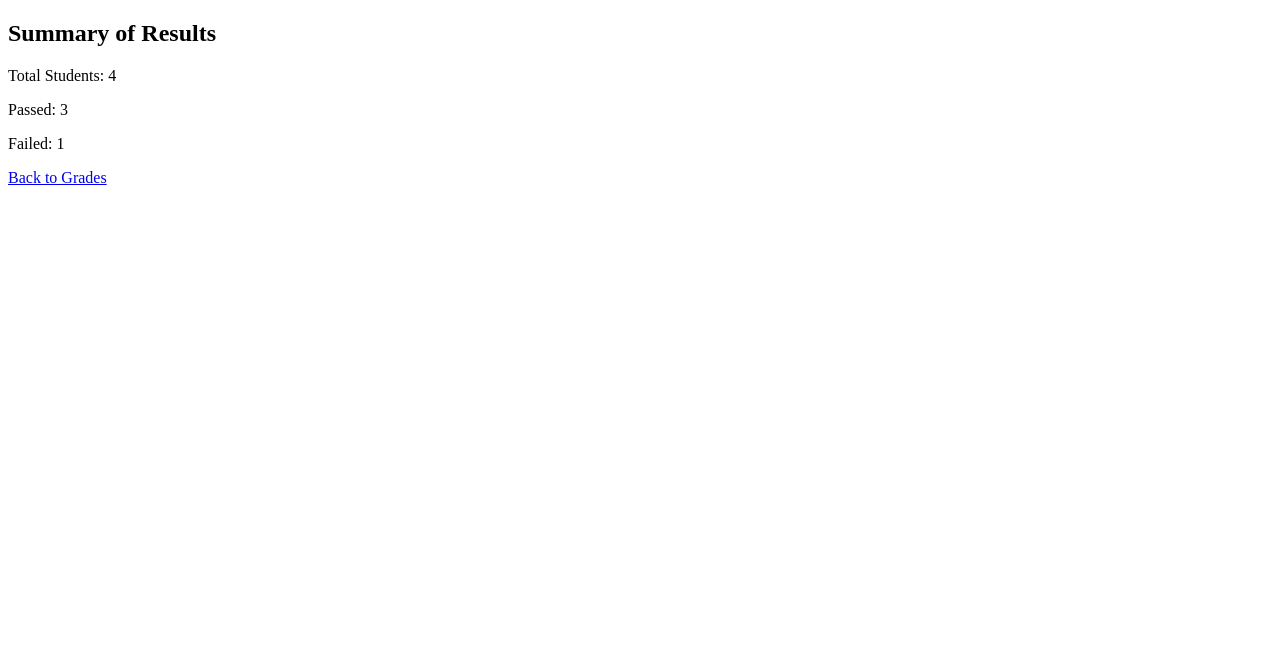
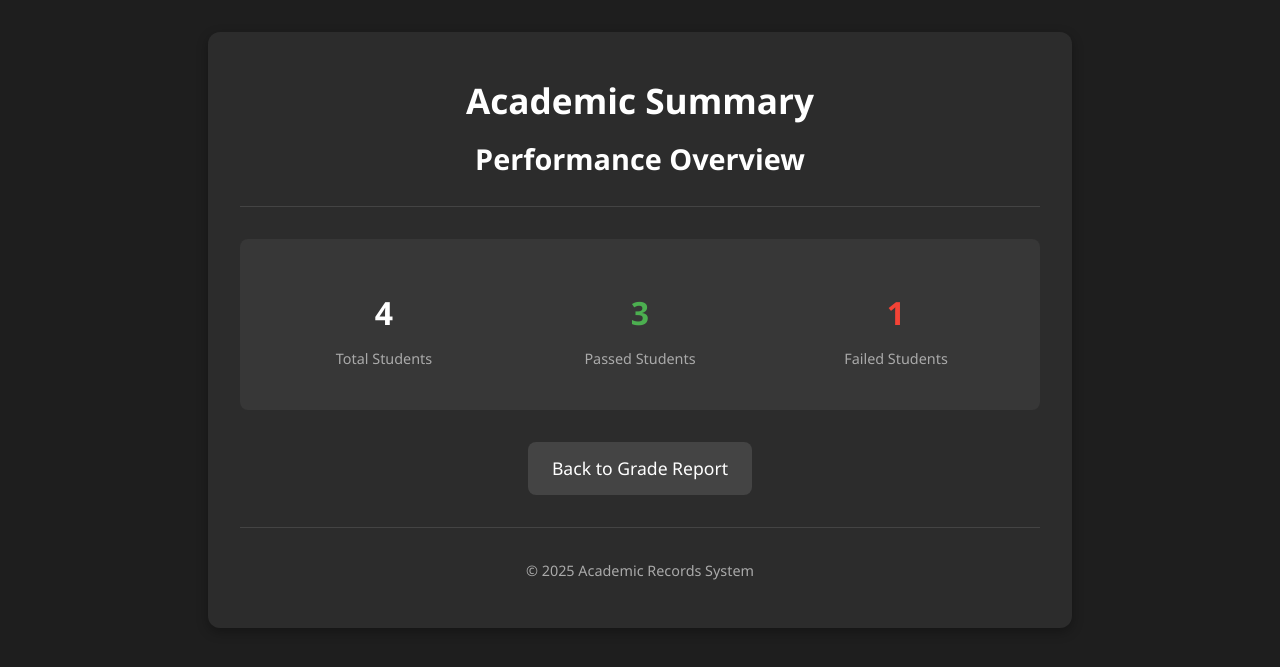
Before and after one commit to zyx-0314/AD-Task-23, a PHP site: page /page/index.php in a window 1280 px wide. Shown: the top 667 px of the page. Run offline with PHP 8.4, Linux system fonts and the light colour scheme.

Commit message:
refactor(index.php) added design for page 2

```diff
--- a/page/index.php
+++ b/page/index.php
@@ -1,21 +1,147 @@
-<!-- summary.php -->
 <!DOCTYPE html>
-<html>
+<html lang="en">
 <head>
-    <title>Summary</title>
+    <meta charset="UTF-8">
+    <meta name="viewport" content="width=device-width, initial-scale=1.0">
+    <title>Academic Summary Report</title>
+    <style>
+        :root {
+            --primary-bg: #1e1e1e;
+            --secondary-bg: #2c2c2c;
+            --text-primary: #f2f2f2;
+            --text-secondary: #ffffff;
+            --pass-color: #4CAF50;
+            --fail-color: #F44336;
+            --border-color: #444;
+            --button-bg: #444;
+            --button-hover: #666;
+            --shadow: 0 4px 12px rgba(0, 0, 0, 0.3);
+        }
+
+        body {
+            font-family: 'Segoe UI', Tahoma, Geneva, Verdana, sans-serif;
+            background-color: var(--primary-bg);
+            color: var(--text-primary);
+            margin: 0;
+            padding: 0;
+            line-height: 1.6;
+        }
+
+        .container {
+            background-color: var(--secondary-bg);
+            padding: 2rem;
+            width: 90%;
+            max-width: 800px;
+            margin: 2rem auto;
+            border-radius: 12px;
+            box-shadow: var(--shadow);
+        }
+
+        .header {
+            text-align: center;
+            margin-bottom: 2rem;
+            padding-bottom: 1rem;
+            border-bottom: 1px solid var(--border-color);
+        }
+
+        h1, h2 {
+            color: var(--text-secondary);
+            margin: 0.5rem 0;
+        }
+
+        h1 {
+            font-size: 2.2rem;
+        }
+
+        h2 {
+            font-size: 1.8rem;
+        }
+
+        .summary-stats {
+            background-color: rgba(255, 255, 255, 0.05);
+            padding: 1.5rem;
+            border-radius: 8px;
+            margin-bottom: 2rem;
+        }
+
+        .stats-grid {
+            display: grid;
+            grid-template-columns: repeat(3, 1fr);
+            gap: 1rem;
+            text-align: center;
+        }
+
+        .stat-item {
+            padding: 1rem;
+        }
+
+        .stat-value {
+            font-size: 2rem;
+            font-weight: bold;
+            margin: 0.5rem 0;
+            color: var(--text-secondary);
+        }
+
+        .stat-label {
+            font-size: 0.9rem;
+            color: #aaa;
+        }
+
+        .pass-stat {
+            color: var(--pass-color);
+        }
+
+        .fail-stat {
+            color: var(--fail-color);
+        }
+
+        .navigation {
+            display: flex;
+            justify-content: center;
+            margin-top: 2rem;
+        }
+
+        .nav-button {
+            background-color: var(--button-bg);
+            color: white;
+            padding: 0.8rem 1.5rem;
+            text-decoration: none;
+            border-radius: 8px;
+            font-size: 1.1rem;
+            transition: background-color 0.3s;
+        }
+
+        .nav-button:hover {
+            background-color: var(--button-hover);
+        }
+
+        footer {
+            text-align: center;
+            margin-top: 2rem;
+            padding-top: 1rem;
+            border-top: 1px solid var(--border-color);
+            font-size: 0.9rem;
+            color: #aaa;
+        }
+    </style>
 </head>
 <body>
+    <div class="container">
+        <header class="header">
+            <h1>Academic Summary</h1>
+            <h2>Performance Overview</h2>
+        </header>
 
-<h2>Summary of Results</h2>
-
+        <main>
+            <div class="summary-stats">
+                <div class="stats-grid">
                     <?php
                     $students = ["Alice" => 85, "Bob" => 62, "Clara" => 45, "David" => 78];
-$total = 0;
+                    $total = count($students);
                     $passed = 0;
                     $failed = 0;
 
                     foreach ($students as $grade) {
-    $total++;
                         if ($grade >= 60) {
                             $passed++;
                         } else {
@@ -23,12 +149,32 @@ foreach ($students as $grade) {
                         }
                     }
 
-echo "<p>Total Students: $total</p>";
-echo "<p>Passed: $passed</p>";
-echo "<p>Failed: $failed</p>";
+                    echo '<div class="stat-item">';
+                    echo '<div class="stat-value">' . $total . '</div>';
+                    echo '<div class="stat-label">Total Students</div>';
+                    echo '</div>';
+
+                    echo '<div class="stat-item">';
+                    echo '<div class="stat-value pass-stat">' . $passed . '</div>';
+                    echo '<div class="stat-label">Passed Students</div>';
+                    echo '</div>';
+
+                    echo '<div class="stat-item">';
+                    echo '<div class="stat-value fail-stat">' . $failed . '</div>';
+                    echo '<div class="stat-label">Failed Students</div>';
+                    echo '</div>';
                     ?>
+                </div>
+            </div>
+        </main>
 
-<a href="../index.php">Back to Grades</a>
+        <div class="navigation">
+            <a href="../index.php" class="nav-button">Back to Grade Report</a>
+        </div>
 
+        <footer>
+            <p>© <?php echo date("Y"); ?> Academic Records System</p>
+        </footer>
+    </div>
 </body>
 </html>
```
Lines whose indentation alone changed are shown as unchanged.
